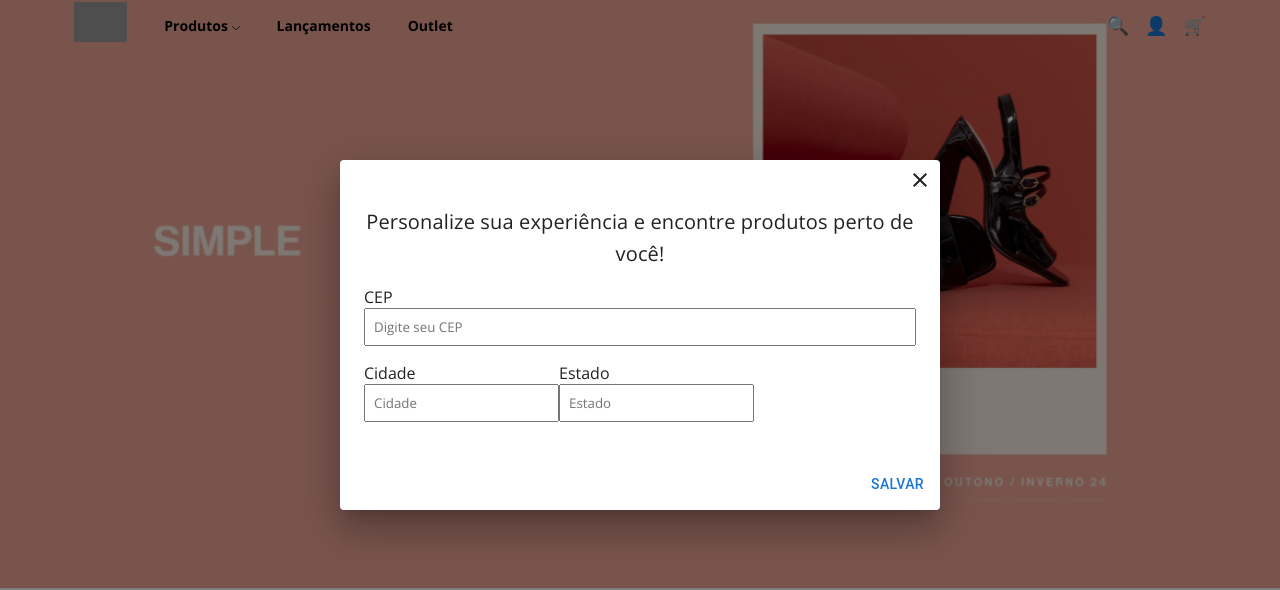
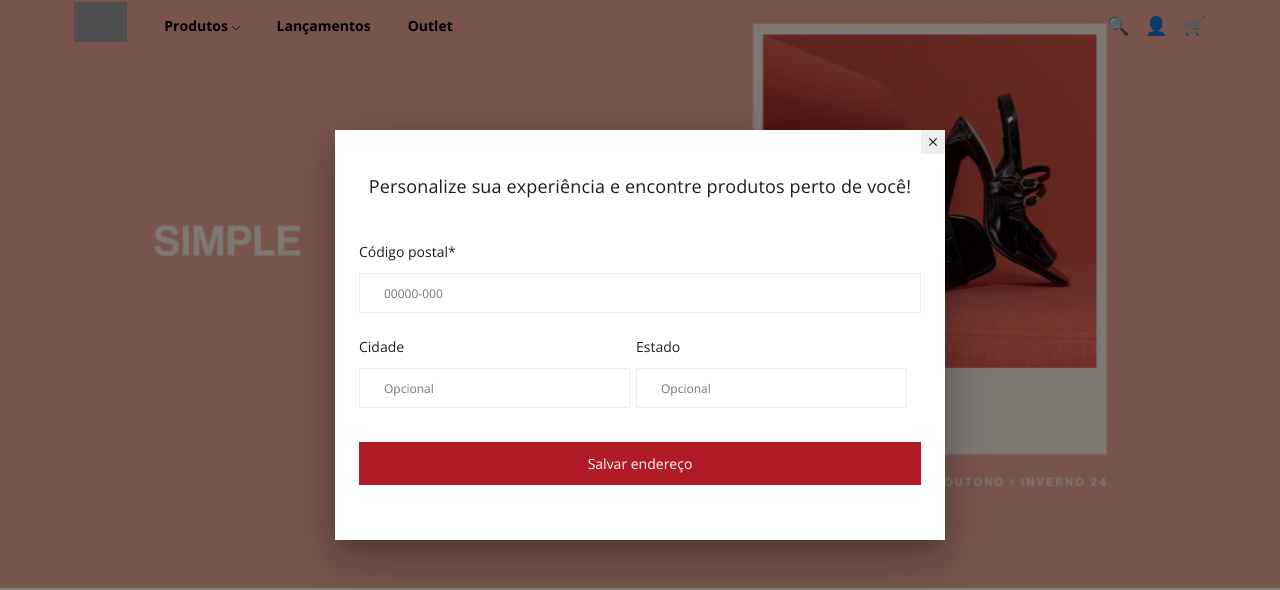
Before and after one commit to ViniDill/wecode, a React (Create React App) app: page /home in a window 1280 px wide. Shown: the part 65-655 px from the top of the page. Built offline with nearby package versions, Linux system fonts and the light colour scheme; grey boxes are pictures that could not be loaded.

Commit message:
feat: ajuste de rotas e css

```diff
--- a/src/App.jsx
+++ b/src/App.jsx
@@ -1,11 +1,11 @@
 import React from 'react';
 import './App.scss';
-import Routes from './Routes';
+import AppRoutes from './Routes'; // Importa o componente com o novo nome
 
 function App() {
   return (
     <>
-      <Routes />
+      <AppRoutes />
     </>
   );
 }
--- a/src/Components/Header/index.jsx
+++ b/src/Components/Header/index.jsx
@@ -133,63 +133,79 @@ function Header() {
       </header>
 
       {/* Modal para Alteração de CEP */}
-      <Dialog open={showModal} onClose={() => setShowModal(false)}>
+      <Dialog
+        open={showModal}
+        onClose={() => setShowModal(false)}
+        PaperProps={{
+          style: {
+            width: '610px',
+            maxWidth: '610px',
+            margin: '0 auto',
+            borderRadius: '0',
+          },
+        }}
+      >
         <DialogTitle style={{ position: 'relative' }}>
         <CloseIcon
           style={{
             position: 'absolute',
-              top: '8px',
-              right: '8px',
-              cursor: 'pointer'
+            top: '0',
+            right: '0',
+            cursor: 'pointer',
+            backgroundColor: '#EEEEEE',
+            padding: '5px',
+            borderRadius: '0', // Remove bordas arredondadas, se necessário
+            width: '24px', // Define largura
+            height: '24px', // Define altura
+            boxSizing: 'border-box' // Garante que padding seja incluído no tamanho total
           }}
           onClick={() => setShowModal(false)}
         />
-          <div style={{ textAlign: 'center', marginTop: '30px' }}>
-            <span>Personalize sua experiência e encontre produtos perto de você!</span>
+          <div className='title-container'>
+            <span className='modal-title'>Personalize sua experiência e encontre produtos perto de você!</span>
           </div>
         </DialogTitle>
         <DialogContent>
-          <div>
-            <label htmlFor="cep">CEP</label>
+          <div className='CEP'>
+            <label className='CEP-label' htmlFor="cep">Código postal*</label>
             <input
+              className='CEP-input'
               type="text"
               id="cep"
               value={cep}
               onChange={handleCepChange}
               maxLength="8"
-              placeholder="Digite seu CEP"
-              style={{ width: '100%', padding: '8px', marginBottom: '16px' }}
+              placeholder="00000-000"
             />
           </div>
           {loading && <CircularProgress />}
           {error && <p style={{ color: 'red' }}>{error}</p>}
-          <div style={{ display: 'flex' }}>
-            <div style={{ display: 'flex', flexDirection: 'column'}}>
-              <label htmlFor="cidade">Cidade</label>
+          <div className='city-state'>
+            <div className='city'>
+              <label className='city-label' htmlFor="cidade">Cidade</label>
               <input
+                className='city-input'
                 type="text"
                 id="cidade"
                 value={cidade}
                 readOnly
-                placeholder="Cidade"
-                style={{ width: '100%', padding: '8px', marginBottom: '16px' }}
+                placeholder="Opcional"
               />
             </div>
-            <div style={{ display: 'flex', flexDirection: 'column'}}>
-              <label htmlFor="estado">Estado</label>
+            <div className='state'>
+              <label className='state-label' htmlFor="estado">Estado</label>
               <input
+                className='state-input'
                 type="text"
                 id="estado"
                 value={estado}
                 readOnly
-                placeholder="Estado"
-                style={{ width: '100%', padding: '8px', marginBottom: '16px' }}
+                placeholder="Opcional"
               />
             </div>
           </div>
-        </DialogContent>
-        <DialogActions>
-          <Button onClick={saveCep} color="primary">Salvar</Button>
+        </DialogContent><DialogActions style={{ display: 'flex', justifyContent: 'center' }}>
+          <button className='save-button' onClick={saveCep} color="primary">Salvar endereço</button>
         </DialogActions>
       </Dialog>
     </>
--- /dev/null
+++ b/src/Pages/Teste/index.jsx
@@ -0,0 +1,18 @@
+import React from 'react';
+import NavBanner from '../../Components/NavBanner';
+import Launches from '../../Components/Launches';
+import Blog from '../../Components/Blog';
+import Header from '../../Components/Header';
+
+const Teste = () => {
+    return (
+        <div className="test-container">
+            <Header />
+            <NavBanner />
+            <Launches />
+            <Blog />
+        </div>
+    );
+};
+
+export default Teste;
--- a/src/Routes/index.jsx
+++ b/src/Routes/index.jsx
@@ -1,15 +1,18 @@
 import React from 'react';
-import { BrowserRouter, Route, Routes as Rota } from "react-router-dom";
+import { BrowserRouter, Route, Routes, Navigate } from "react-router-dom";
 import Home from '../Pages/Home';
+import Teste from '../Pages/Teste';
 
-function Routes() {
+function AppRoutes() {
   return (
     <BrowserRouter>
-      <Rota>
+      <Routes>
+        <Route path="/" element={<Navigate to="/home" />} /> {/* Redireciona para /home */}
         <Route path="/home" element={<Home />} />
-      </Rota>
+        <Route path="/testes" element={<Teste />} />
+      </Routes>
     </BrowserRouter>
   );
 }
 
-export default Routes;
+export default AppRoutes;
--- a/src/Styles/Base/_variables.scss
+++ b/src/Styles/Base/_variables.scss
@@ -21,6 +21,7 @@ $font-large: 28px;
 $space-small: 16px;
 $space-regular: 32px;
 $space-medium: 37px;
+$space-xmedium: 48px;
 $space-large: 74px;
 $space-xlarge: 78px;
 //padding
--- a/src/Styles/Components/header.scss
+++ b/src/Styles/Components/header.scss
@@ -81,4 +81,67 @@
       }
     }
   }
+
 }
+
+.title-container {
+  text-align: center;
+  padding: variables.$padding-large 0;
+}
+
+.modal-title{
+  font-size: variables.$font-medium;
+  font-weight: variables.$weight-regular;
+  color: variables.$dark-color;
+  margin-bottom: 50px;
+}
+
+.city-state{
+  display: flex;
+  gap: variables.$padding-small;
+}
+
+
+.CEP, .city, .state {
+  display: flex;
+  flex-direction: column;
+}
+
+.CEP-label, .city-label, .state-label {
+  font-size: variables.$font-small;
+  font-weight: variables.$weight-regular;
+  color: variables.$dark-color;
+  margin-bottom: variables.$padding-medium;
+}
+
+.CEP-input, .city-input, .state-input {
+  font-size: variables.$font-thin;
+  font-weight: variables.$weight-regular;
+  color: variables.$gray-text-color;
+  margin-bottom: variables.$padding-small;
+  height: 40px;
+  padding: variables.$padding-small variables.$padding-large;
+  border: 1px solid #EEEEEE;
+}
+
+.CEP-input{
+  width: 562px;
+  margin-bottom: variables.$padding-large;
+}
+
+.city-input, .state-input {
+  width: 271px;
+}
+
+.save-button{
+  background-color: variables.$tertiary-color;
+  font-size: variables.$font-small;
+  font-weight: variables.$weight-regular;
+  color: variables.$light-color;
+  margin-bottom: variables.$padding-xlarge;
+  padding: variables.$padding-small variables.$padding-large;
+  border: none;
+  cursor: pointer;
+  width: 562px;
+  height: 43px;
+}
```
Lines whose indentation alone changed are shown as unchanged.
